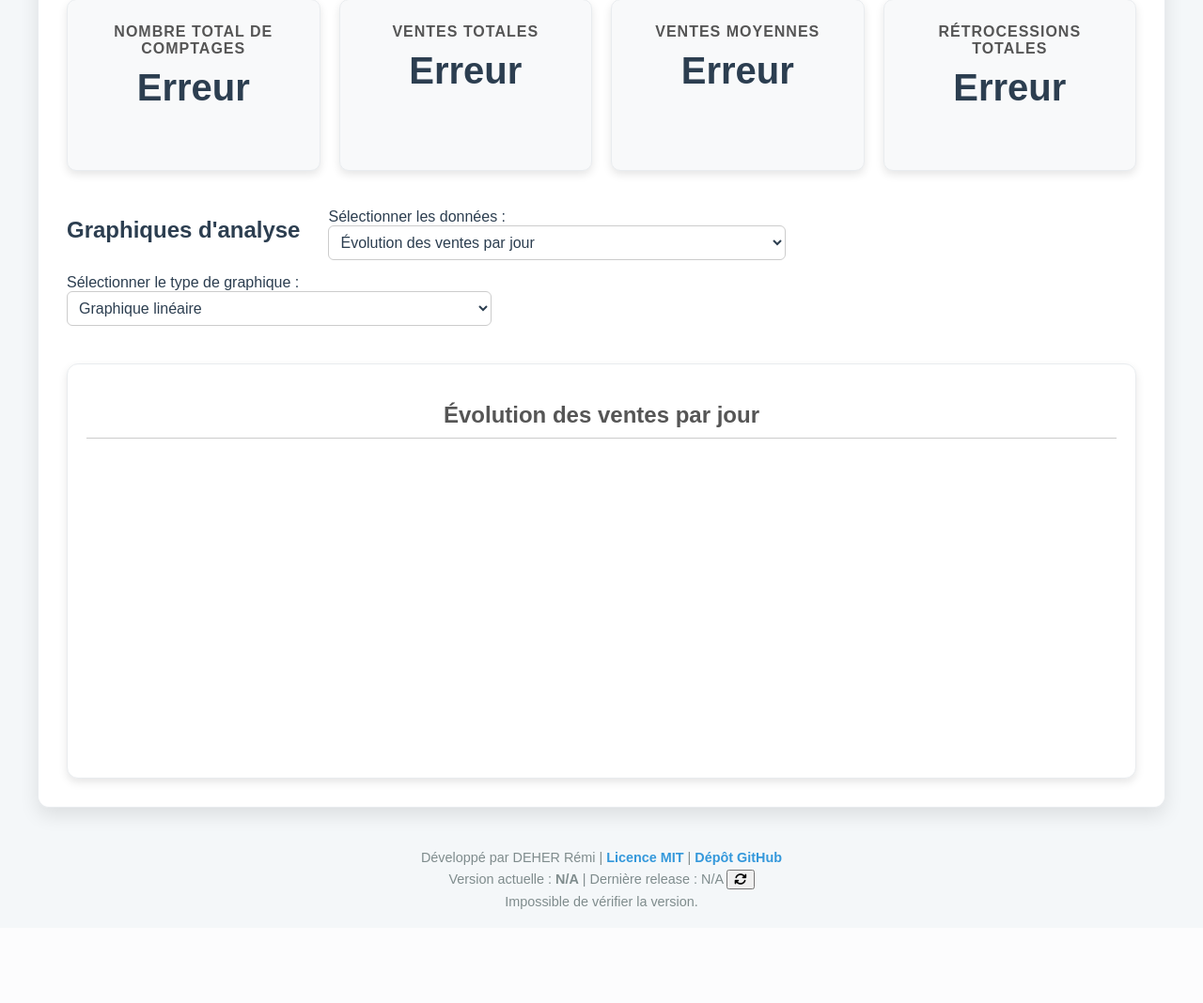
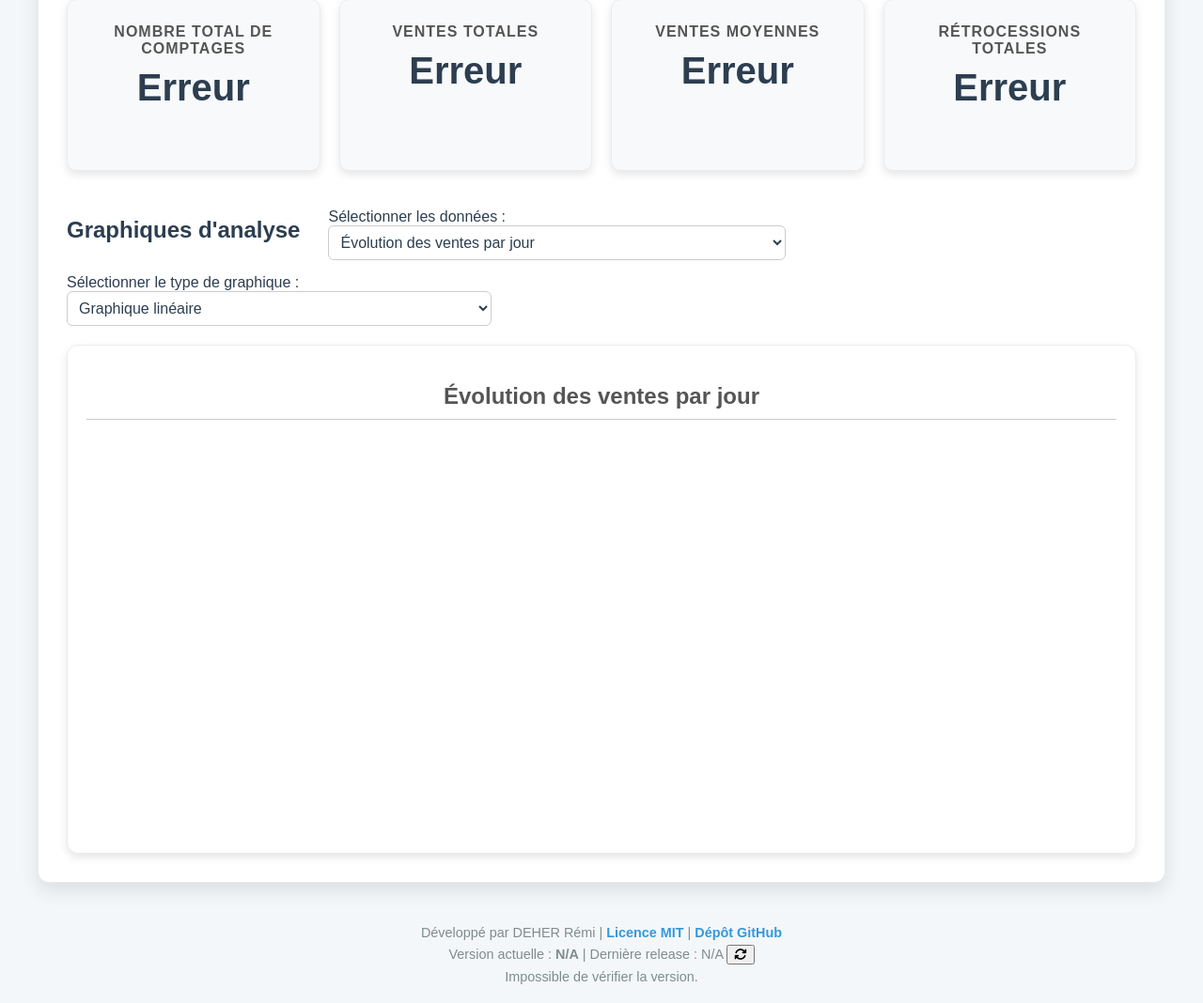
Before and after one commit to remi-deher/logiciel-comptage-caisse, a PHP site: page /templates/statistiques.php in a window 1280 px wide. Shown: the part 640-1708 px from the top of the page at 94% size. Before the commit the page ends 1608 px from the top, so only its background shows below. Run offline with PHP 8.4, Linux system fonts and the light colour scheme; data that the repository does not hold is empty; some libraries are stand-ins or nearby versions.

Commit message:
correction chart et mise en page css

```diff
--- a/public/css/stats.css
+++ b/public/css/stats.css
@@ -274,12 +274,6 @@ body[data-theme="dark"] .filter-form input[type="date"] {
 }
 
 /* NOUVEAU: Styles pour la section des graphiques */
-.section-charts {
-    display: flex;
-    flex-direction: column;
-    gap: 20px;
-}
-
 .section-charts .chart-controls {
     display: flex;
     justify-content: flex-start;
@@ -311,8 +305,7 @@ body[data-theme="dark"] .filter-form input[type="date"] {
 }
 
 .chart-display .chart-container {
-    height: 400px;
-    min-height: 400px; /* Ajout d'une hauteur minimale */
+    height: 500px; /* Augmentation de la hauteur pour une meilleure lisibilité */
     border-radius: 12px;
     background-color: var(--color-surface);
     padding: 20px;
@@ -333,8 +326,8 @@ body[data-theme="dark"] .filter-form input[type="date"] {
 .chart-display canvas {
     max-width: 100%;
     max-height: 100%;
-    width: 100%; /* Ajustement de la largeur pour qu'elle s'adapte à 100% */
-    height: 100%; /* Ajustement de la hauteur pour qu'elle s'adapte à 100% */
+    width: auto;
+    height: auto;
     display: block;
     margin: auto;
 }
--- a/public/js/stats.js
+++ b/public/js/stats.js
@@ -1,5 +1,5 @@
 // Fichier : public/js/stats.js
-// Logique pour la page de statistiques.
+// Logique pour la page de statistiques en utilisant ApexCharts.
 
 document.addEventListener('DOMContentLoaded', function() {
     let kpiData = {};
@@ -28,18 +28,17 @@ document.addEventListener('DOMContentLoaded', function() {
         '#FF9F40'
     ];
 
-    // Fonction principale de mise à jour des graphiques avec ApexCharts
+    // Fonction principale de mise à jour des graphiques
     function updateChart() {
         if (!chartContainer) {
             console.error("Élément conteneur 'mainChart' introuvable.");
             return;
         }
 
-        // Données à afficher
         const selectedData = dataSelector.value;
-        const selectedChartType = chartTypeSelector.value;
+        let selectedChartType = chartTypeSelector.value;
         const dataToDisplay = chartData[selectedData];
-        const title = dataSelector.options[dataSelector.selectedIndex].text;
+        let title = dataSelector.options[dataSelector.selectedIndex].text;
 
         if (!dataToDisplay || !dataToDisplay.labels || dataToDisplay.data.length === 0) {
             if (mainChart) {
@@ -50,25 +49,36 @@ document.addEventListener('DOMContentLoaded', function() {
             return;
         }
 
-        // Configuration pour ApexCharts
-        let chartOptions = {
+        let apexChartType = selectedChartType;
+        if (selectedChartType === 'doughnut') {
+            apexChartType = 'pie';
+        }
+
+        const series = [{
+            name: title,
+            data: dataToDisplay.data
+        }];
+
+        let labels;
+        let categories;
+
+        if (selectedChartType === 'doughnut') {
+            labels = dataToDisplay.labels;
+        } else {
+            categories = dataToDisplay.labels;
+        }
+
+        const options = {
             chart: {
-                type: selectedChartType === 'doughnut' ? 'pie' : selectedChartType,
+                type: apexChartType,
                 height: 350,
                 toolbar: { show: false }
             },
-            series: [{
-                name: 'Ventes',
-                data: dataToDisplay.data
-            }],
-            labels: dataToDisplay.labels,
+            series: series,
+            labels: labels,
             colors: chartColors,
             title: {
-                text: title,
-                align: 'center',
-                style: {
-                    color: getComputedStyle(document.body).getPropertyValue('--color-text-primary')
-                }
+                text: title
             },
             responsive: [{
                 breakpoint: 480,
@@ -84,13 +94,11 @@ document.addEventListener('DOMContentLoaded', function() {
                 labels: {
                     formatter: function (value) {
                         return new Intl.NumberFormat('fr-FR', { style: 'currency', currency: 'EUR' }).format(value);
-                    },
-                    style: {
-                        colors: getComputedStyle(document.body).getPropertyValue('--color-text-secondary')
                     }
                 }
             },
             xaxis: {
+                categories: categories,
                 labels: {
                     style: {
                         colors: getComputedStyle(document.body).getPropertyValue('--color-text-secondary')
@@ -104,48 +112,51 @@ document.addEventListener('DOMContentLoaded', function() {
             }
         };
 
-        // Gérer les cas spécifiques aux graphiques
-        if (selectedChartType === 'line' || selectedChartType === 'bar') {
-            chartOptions.series = [{ name: 'Ventes', data: dataToDisplay.data }];
-            chartOptions.xaxis.categories = dataToDisplay.labels;
-            delete chartOptions.labels;
+        if (selectedChartType === 'pie') {
+            options.series = dataToDisplay.data;
+            options.labels = dataToDisplay.labels;
+            delete options.xaxis;
+            delete options.yaxis;
         }
 
-        // Création ou mise à jour du graphique
         if (mainChart) {
-            mainChart.updateOptions(chartOptions);
+            mainChart.updateOptions(options);
         } else {
-            mainChart = new ApexCharts(chartContainer, chartOptions);
+            mainChart = new ApexCharts(chartContainer, options);
             mainChart.render();
         }
 
         chartTitleElement.textContent = title;
     }
 
-    // Met à jour les options de type de graphique en fonction des données sélectionnées
     function updateChartTypeOptions() {
         const selectedData = dataSelector.value;
         const barOption = chartTypeSelector.querySelector('option[value="bar"]');
         const doughnutOption = chartTypeSelector.querySelector('option[value="doughnut"]');
         const lineOption = chartTypeSelector.querySelector('option[value="line"]');
 
-        if (selectedData === 'repartition') {
+        doughnutOption.disabled = true;
+        lineOption.disabled = true;
+        barOption.disabled = true;
+
+        if (selectedData === 'evolution') {
+            lineOption.disabled = false;
+            barOption.disabled = false;
+        } else if (selectedData === 'repartition') {
             doughnutOption.disabled = false;
-            lineOption.disabled = true;
-            if (chartTypeSelector.value === 'line' || chartTypeSelector.value === 'bar') {
+            barOption.disabled = false;
+        } else if (selectedData === 'comparaison') {
+            lineOption.disabled = false;
+            barOption.disabled = false;
+        }
+
+        if (chartTypeSelector.options[chartTypeSelector.selectedIndex].disabled) {
+            if (lineOption && !lineOption.disabled) {
+                chartTypeSelector.value = 'line';
+            } else if (barOption && !barOption.disabled) {
+                chartTypeSelector.value = 'bar';
+            } else if (doughnutOption && !doughnutOption.disabled) {
                 chartTypeSelector.value = 'doughnut';
-            }
-        } else if (selectedData === 'comparaison') {
-            doughnutOption.disabled = true;
-            lineOption.disabled = false;
-            if (chartTypeSelector.value === 'doughnut' || chartTypeSelector.value === 'line') {
-                chartTypeSelector.value = 'bar';
-            }
-        } else { // evolution
-            doughnutOption.disabled = true;
-            lineOption.disabled = false;
-            if (chartTypeSelector.value === 'doughnut' || chartTypeSelector.value === 'bar') {
-                chartTypeSelector.value = 'line';
             }
         }
         updateChart();
@@ -214,6 +225,7 @@ document.addEventListener('DOMContentLoaded', function() {
     }
 
     // Événements
+
     kpiCards.forEach(card => {
         card.addEventListener('click', function() {
             const kpi = this.dataset.kpi;
```
